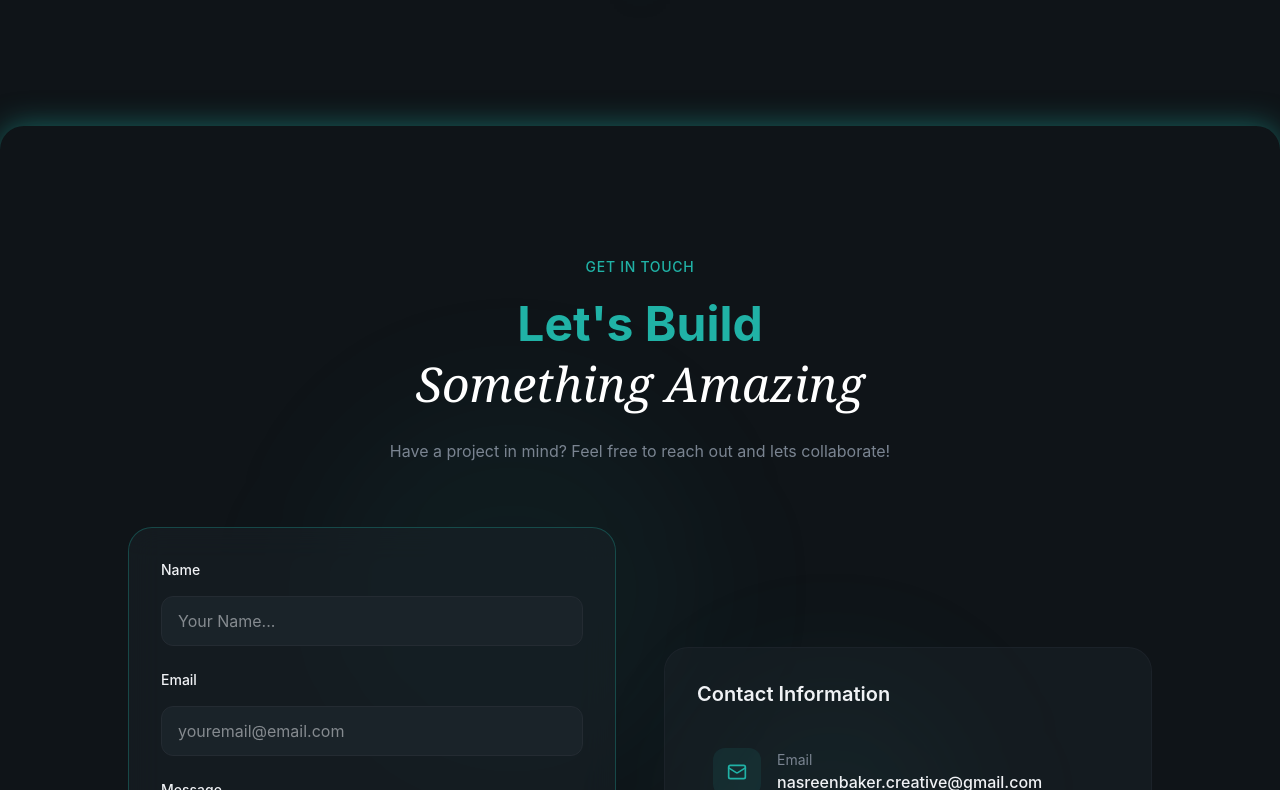
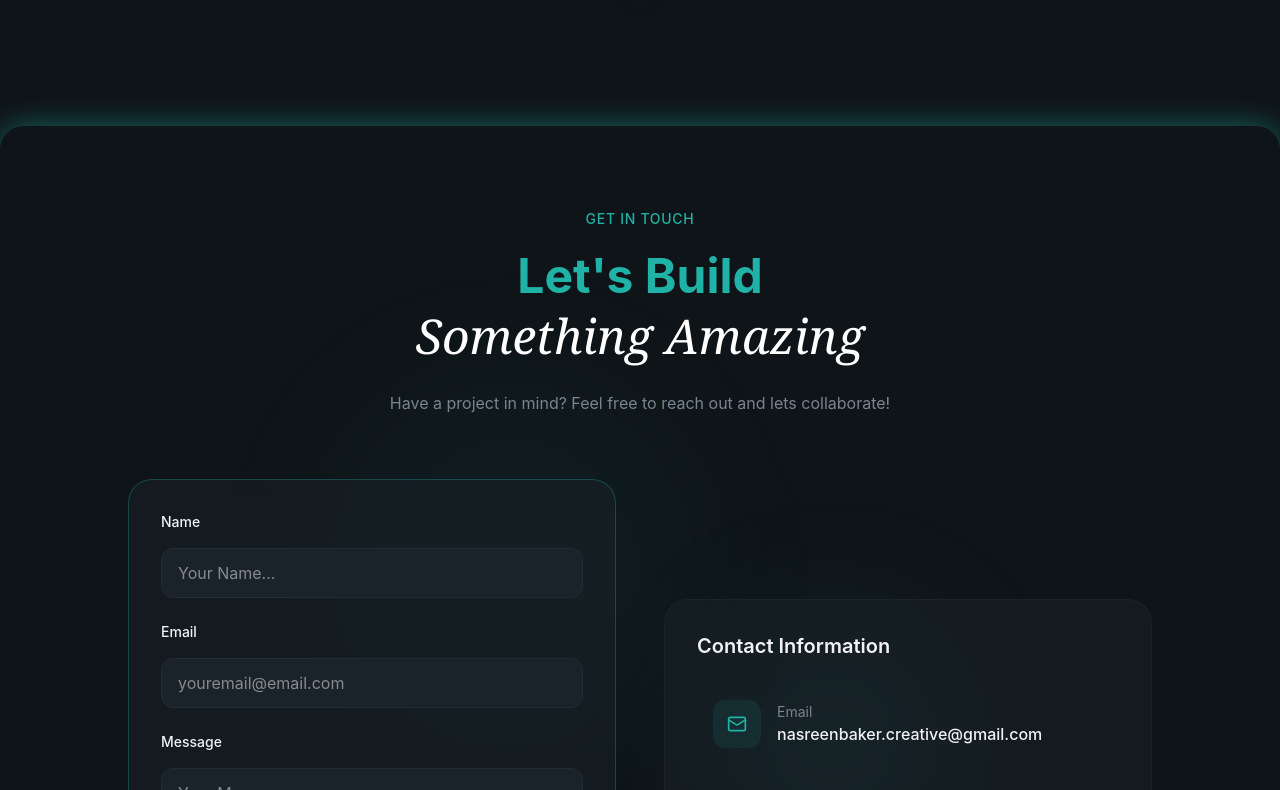
Before and after one commit to STEM-Girlie/React-TailwindCSS-Personal-Portfolio, a React (Vite) app: page / in a window 1280 px wide. Shown: the part 5490-6280 px from the top of the page. Built offline with nearby package versions, Linux system fonts and the light colour scheme.

Commit message:
testing mobile container section

```diff
--- a/src/sections/Contact.jsx
+++ b/src/sections/Contact.jsx
@@ -85,7 +85,7 @@ export const Contact = () => {
   return (
     <section
       id="contact"
-      className="py-32 relative overflow-hidden glow-border rounded-3xl px-4 sm:px-8 md:px-16"
+      className="py-20 relative glow-border rounded-3xl px-4 sm:px-6 md:px-12"
     >
       <div className="absolute top-0 left-0 w-full h-full"></div>
       <div className="absolute top-1/4 left-1/4 w-96 h-96 bg-primary/5 rounded-full blur-3xl" />
```
